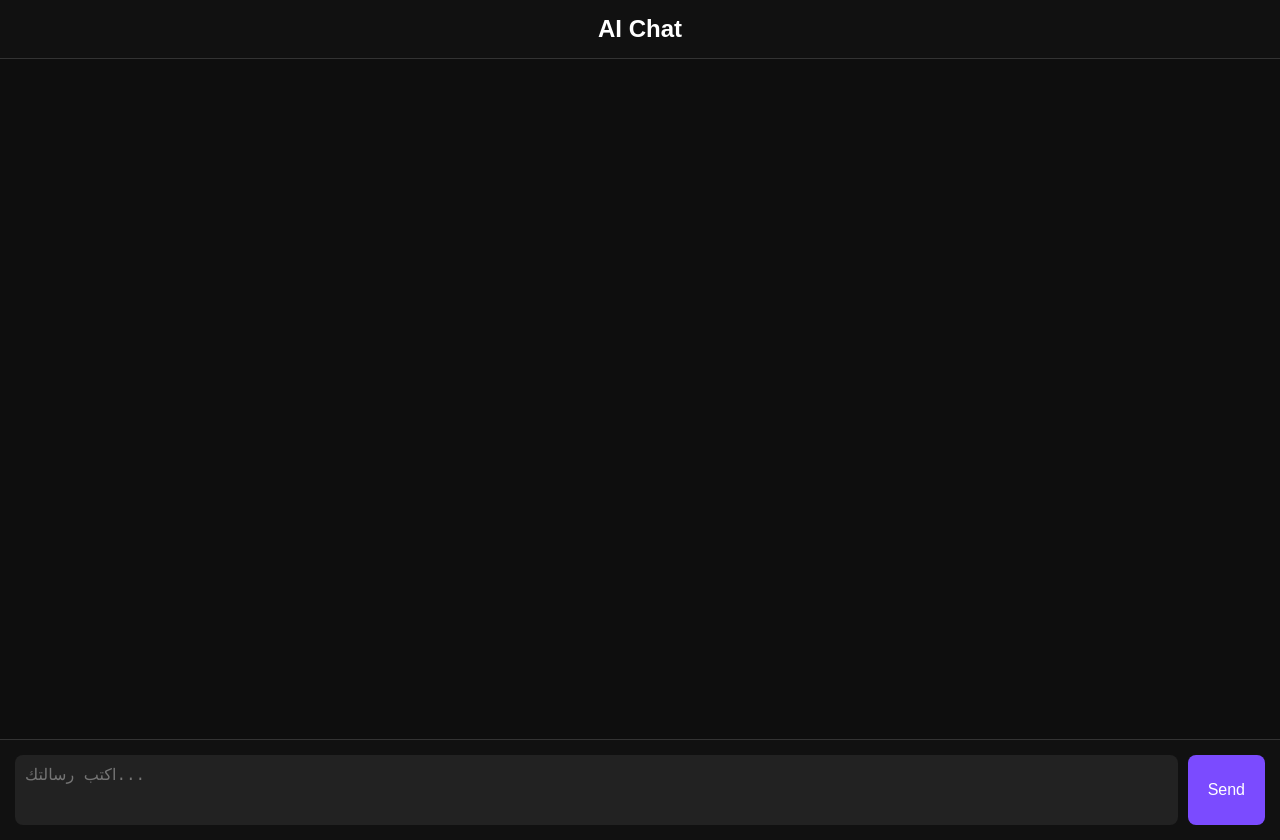
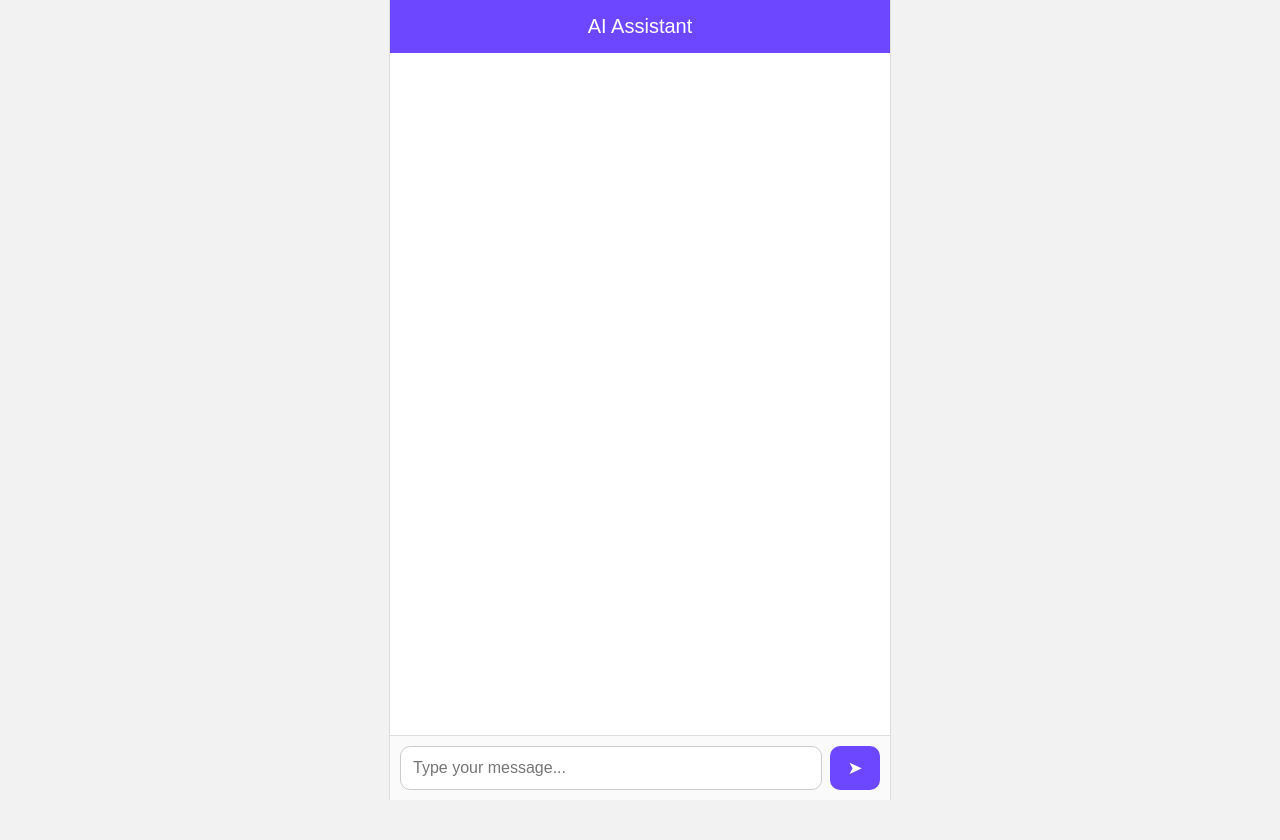
Before and after one commit to elafthamer456-wq/cv-ai-server, a website: page public/ai.html in a window 1280 px wide. After the commit the page ends 800 px from the top, so only its background shows below. Drawn offline with Linux system fonts and the light colour scheme.

Commit message:
Update ai.html, script.js, server.js, and package.json

```diff
--- a/public/ai.html
+++ b/public/ai.html
@@ -3,149 +3,22 @@
 <head>
 <meta charset="UTF-8">
 <title>AI Chat</title>
-<style>
-    body {
-        margin: 0;
-        background: #0e0e0e;
-        font-family: Arial, sans-serif;
-        color: white;
-    }
-    h2 {
-        text-align: center;
-        padding: 15px;
-        margin: 0;
-        background: #111;
-        border-bottom: 1px solid #333;
-    }
-    #chat-box {
-        height: 80vh;
-        overflow-y: auto;
-        padding: 20px;
-        display: flex;
-        flex-direction: column;
-        gap: 15px;
-    }
-    .msg {
-        max-width: 70%;
-        padding: 12px 15px;
-        border-radius: 10px;
-        line-height: 1.4;
-        white-space: pre-wrap;
-    }
-    .user {
-        align-self: flex-end;
-        background: #7b4bff;
-        border-bottom-right-radius: 0;
-    }
-    .ai {
-        align-self: flex-start;
-        background: #2b2b2b;
-        border-bottom-left-radius: 0;
-    }
-    #input-area {
-        display: flex;
-        padding: 15px;
-        background: #111;
-        border-top: 1px solid #333;
-        gap: 10px;
-    }
-    textarea {
-        flex: 1;
-        padding: 10px;
-        border-radius: 8px;
-        border: none;
-        font-size: 16px;
-        resize: none;
-        height: 50px;
-        background: #222;
-        color: white;
-    }
-    button {
-        padding: 10px 20px;
-        border: none;
-        border-radius: 8px;
-        background: #7b4bff;
-        color: white;
-        cursor: pointer;
-        font-size: 16px;
-    }
-    button:hover {
-        background: #6a3ef2;
-    }
-    .typing {
-        font-size: 14px;
-        opacity: 0.7;
-        margin-left: 5px;
-    }
-</style>
+<link rel="stylesheet" href="style.css">
 </head>
 
 <body>
-<h2>AI Chat</h2>
 
-<div id="chat-box"></div>
+<div class="chat-container">
+    <div class="header">AI Assistant</div>
 
-<div id="input-area">
-    <textarea id="msg" placeholder="اكتب رسالتك..."></textarea>
-    <button onclick="send()">Send</button>
+    <div id="messages"></div>
+
+    <div class="input-area">
+        <input type="text" id="input" placeholder="Type your message..." />
+        <button id="sendBtn">➤</button>
+    </div>
 </div>
 
-<script>
-const API_URL = "https://cv-ai-server-ny57.onrender.com"; // رابط السيرفر حقك
-
-function addMessage(text, sender) {
-    const box = document.getElementById("chat-box");
-    const msg = document.createElement("div");
-    msg.classList.add("msg", sender);
-    msg.innerText = text;
-    box.appendChild(msg);
-    box.scrollTop = box.scrollHeight;
-}
-
-function typeWriterEffect(text, callback) {
-    let i = 0;
-    let result = "";
-    const interval = setInterval(() => {
-        result += text[i];
-        callback(result);
-        i++;
-        if (i >= text.length) clearInterval(interval);
-    }, 20);
-}
-
-async function send() {
-    const prompt = document.getElementById("msg").value;
-    if (!prompt.trim()) return;
-
-    addMessage(prompt, "user");
-    document.getElementById("msg").value = "";
-
-    // Typing indicator
-    const typingMsg = document.createElement("div");
-    typingMsg.classList.add("msg", "ai");
-    typingMsg.innerHTML = "<span class='typing'>AI is typing...</span>";
-    document.getElementById("chat-box").appendChild(typingMsg);
-
-    const res = await fetch(API_URL, {
-        method: "POST",
-        headers: { "Content-Type": "application/json" },
-        body: JSON.stringify({ message: prompt })
-    });
-
-    const data = await res.json();
-    typingMsg.remove();
-
-    // Write AI message with animation
-    const finalMsg = document.createElement("div");
-    finalMsg.classList.add("msg", "ai");
-    document.getElementById("chat-box").appendChild(finalMsg);
-
-    typeWriterEffect(data.reply, (txt) => {
-        finalMsg.innerText = txt;
-        document.getElementById("chat-box").scrollTop = document.getElementById("chat-box").scrollHeight;
-    });
-}
-</script>
-
+<script src="scripts.js"></script>
 </body>
 </html>
--- a/public/style.css
+++ b/public/style.css
@@ -1,46 +1,85 @@
 body {
-    background: #f5f5f5;
-    font-family: Arial;
-    padding: 30px;
+    margin: 0;
+    background: #f2f2f2;
+    font-family: "Arial", sans-serif;
 }
 
-.container {
-    max-width: 700px;
+.chat-container {
+    width: 100%;
+    max-width: 500px;
     margin: auto;
     background: white;
-    border-radius: 15px;
-    padding: 25px;
-    box-shadow: 0 0 15px rgba(0,0,0,0.1);
+    height: 100vh;
+    display: flex;
+    flex-direction: column;
+    border-left: 1px solid #ddd;
+    border-right: 1px solid #ddd;
 }
 
-textarea {
-    width: 100%;
-    height: 130px;
+.header {
+    background: #6c47ff;
+    color: white;
+    padding: 15px;
+    font-size: 20px;
+    text-align: center;
+}
+
+#messages {
+    flex: 1;
+    padding: 15px;
+    overflow-y: auto;
+    display: flex;
+    flex-direction: column;
+    gap: 12px;
+}
+
+.msg {
+    max-width: 80%;
+    padding: 12px 15px;
+    border-radius: 14px;
+    line-height: 1.5;
+}
+
+.user {
+    align-self: flex-end;
+    background: #6c47ff;
+    color: white;
+    border-bottom-right-radius: 0;
+}
+
+.ai {
+    align-self: flex-start;
+    background: #eaeaea;
+    color: #333;
+    border-bottom-left-radius: 0;
+}
+
+.input-area {
+    display: flex;
+    border-top: 1px solid #ddd;
+    padding: 10px;
+    background: #fafafa;
+}
+
+.input-area input {
+    flex: 1;
     padding: 12px;
+    font-size: 16px;
     border-radius: 10px;
     border: 1px solid #ccc;
-    font-size: 16px;
 }
 
-button {
-    width: 100%;
-    padding: 12px;
-    margin-top: 10px;
-    background: #6a0dad;
+.input-area button {
+    width: 50px;
+    border: none;
+    margin-left: 8px;
+    border-radius: 10px;
+    font-size: 18px;
+    background: #6c47ff;
     color: white;
-    border: none;
-    border-radius: 10px;
-    font-size: 16px;
     cursor: pointer;
 }
 
-#responseBox {
-    margin-top: 25px;
-    background: #fafafa;
-    padding: 20px;
-    border-radius: 10px;
-    white-space: pre-wrap;
-    line-height: 1.6;
-    font-size: 16px;
-    border: 1px solid #eee;
+.input-area button:hover {
+    background: #5a3ed8;
 }
```
